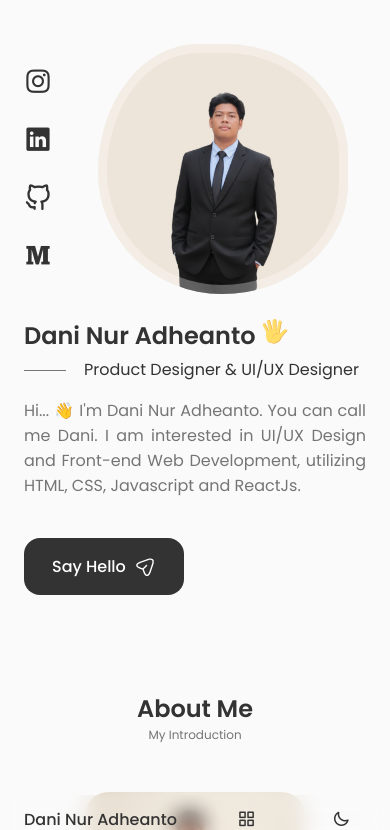
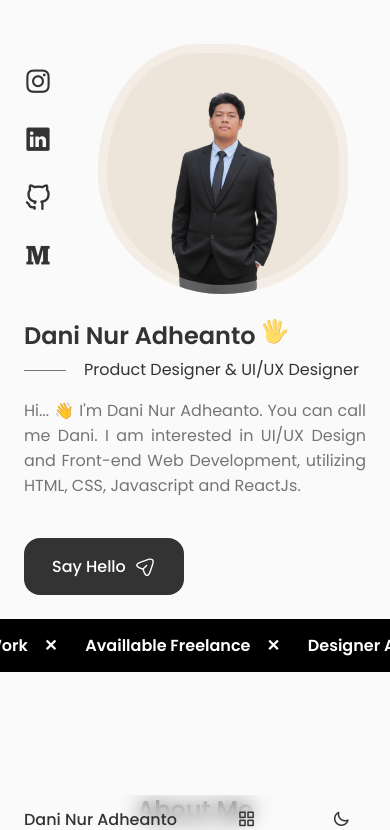
Before and after one commit to DaniNurAdheanto/portofolio-dani, a React (Create React App) app: page / in a window 390 px wide. Shown: the top 830 px of the page. Built offline with nearby package versions, Linux system fonts and the light colour scheme.

Commit message:
Add ScrollMarquee component for scrolling text effect; update Header portfolio link text

```diff
--- a/src/components/Home/Home.jsx
+++ b/src/components/Home/Home.jsx
@@ -3,6 +3,7 @@ import "./home.css";
 import Social from './Social';
 import Data from './Data';
 import ScrollDown from './ScrollDown';
+import ScrollMarquee from '../scrollmarquee/ScrollMarquee';
 
 function Home() {
     return (
@@ -18,6 +19,7 @@ function Home() {
 
                 <ScrollDown />
             </div>
+            <ScrollMarquee text="Designer At Work" speed={40} />
         </section>
     )
 }
--- a/src/components/header/Header.jsx
+++ b/src/components/header/Header.jsx
@@ -41,7 +41,7 @@ const Header = ({ toggleTheme, theme }) => {
 
                         <li className="nav_item">
                             <a href="#portfolio" onClick={(e) => { e.preventDefault(); serActiveNav('#portfolio'); smoothScrollTo('#portfolio'); }} className={activeNav === "#portfolio" ? "nav_link active-link" : "nav_link "}>
-                                <i className="uil uil-scenery nav_icon"></i> My Work
+                                <i className="uil uil-scenery nav_icon"></i> Porfolio
                             </a>
                         </li>
 
--- /dev/null
+++ b/src/components/scrollmarquee/ScrollMarquee.jsx
@@ -0,0 +1,62 @@
+import React, { useEffect, useRef } from 'react';
+import './scrollmarquee.css';
+import gsap from 'gsap';
+
+const ScrollMarquee = ({ texts = ["Designer At Work", "Availlable Freelance"], speed = 30 }) => {
+  const marqueeRef = useRef(null);
+  const innerRef = useRef(null);
+
+  useEffect(() => {
+    const marquee = marqueeRef.current;
+    const inner = innerRef.current;
+
+    if (!marquee || !inner) return;
+
+    // Get all original items
+    const items = inner.querySelectorAll('.marquee_item');
+    if (items.length === 0) return;
+
+    const originalCount = items.length;
+
+    // Clone all items multiple times for seamless loop
+    let cloneCount = 8;
+    for (let i = 1; i < cloneCount; i++) {
+      items.forEach(item => {
+        const clone = item.cloneNode(true);
+        inner.appendChild(clone);
+      });
+    }
+
+    const totalWidth = inner.offsetWidth;
+
+    // Create the animation
+    gsap.fromTo(
+      inner,
+      { x: 0 },
+      {
+        x: -(totalWidth / cloneCount),
+        duration: speed,
+        ease: 'none',
+        repeat: -1,
+      }
+    );
+
+    return () => {
+      gsap.killTweensOf(inner);
+    };
+  }, [speed, texts]);
+
+  return (
+    <div className="scrollmarquee_container">
+      <div className="scrollmarquee" ref={marqueeRef}>
+        <div className="scrollmarquee_inner" ref={innerRef}>
+          {texts.map((item, index) => (
+            <div key={index} className="marquee_item">{item}</div>
+          ))}
+        </div>
+      </div>
+    </div>
+  );
+};
+
+export default ScrollMarquee;
--- /dev/null
+++ b/src/components/scrollmarquee/scrollmarquee.css
@@ -0,0 +1,75 @@
+.scrollmarquee_container {
+  width: 100%;
+  overflow: hidden;
+  background-color: #000;
+  color: #fff;
+  padding: 14px 0;
+  margin: 24px 0;
+}
+
+/* Dark theme - inverted colors */
+body.dark-theme .scrollmarquee_container {
+  background-color: #fff;
+  color: #000;
+}
+
+.scrollmarquee {
+  width: 100%;
+  position: relative;
+  overflow: hidden;
+}
+
+.scrollmarquee_inner {
+  display: flex;
+  white-space: nowrap;
+  width: fit-content;
+}
+
+.marquee_item {
+  font-size: 20px;
+  font-weight: var(--font-semi-bold);
+  color: inherit;
+  padding: 0 14px;
+  display: inline-flex;
+  align-items: center;
+  gap: 1rem;
+}
+
+.marquee_item::after {
+  content: "✕";
+  color: inherit;
+  font-size: 20px;
+}
+
+/* Responsive */
+@media screen and (max-width: 992px) {
+  .scrollmarquee_container {
+    padding: 14px 0;
+    margin: 24px 0;
+  }
+
+  .marquee_item {
+    font-size: 18px;
+    padding: 0 14px;
+  }
+
+  .marquee_item::after {
+    font-size: 18px;
+  }
+}
+
+@media screen and (max-width: 568px) {
+  .scrollmarquee_container {
+    padding: 14px 0;
+    margin: 24px 0;
+  }
+
+  .marquee_item {
+    font-size: 16px;
+    padding: 0 14px;
+  }
+
+  .marquee_item::after {
+    font-size: 16px;
+  }
+}
```
